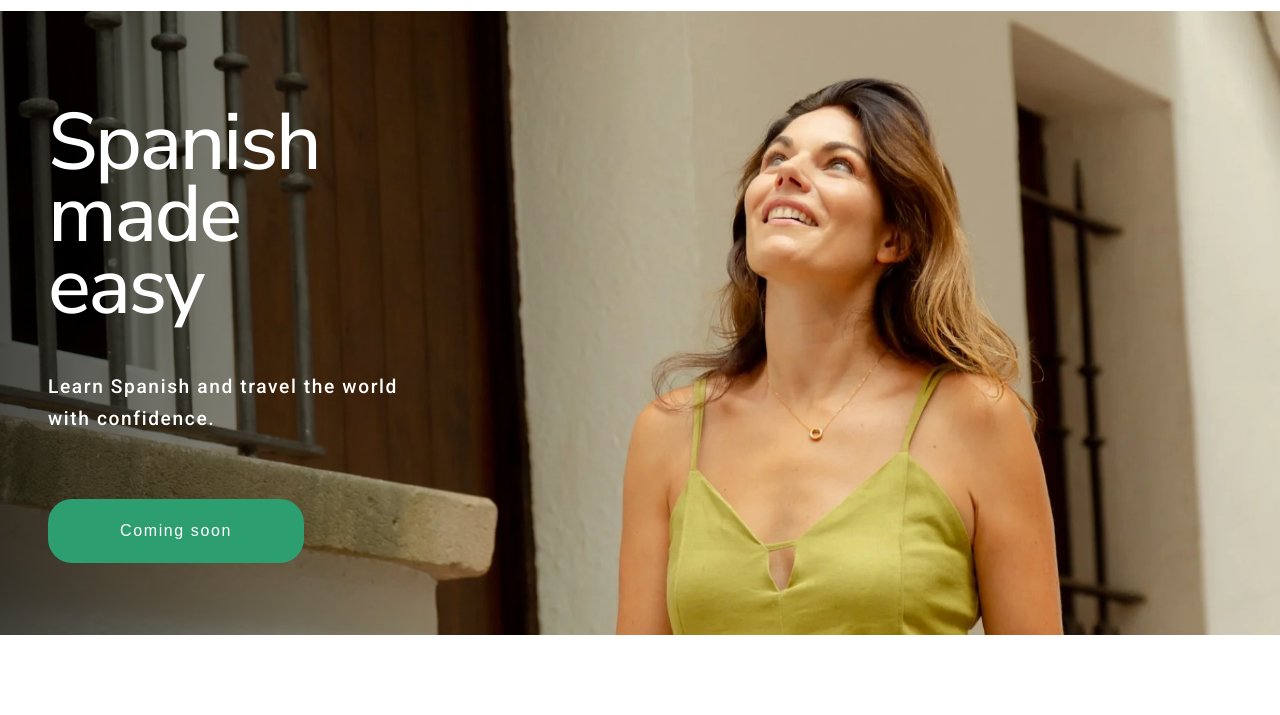
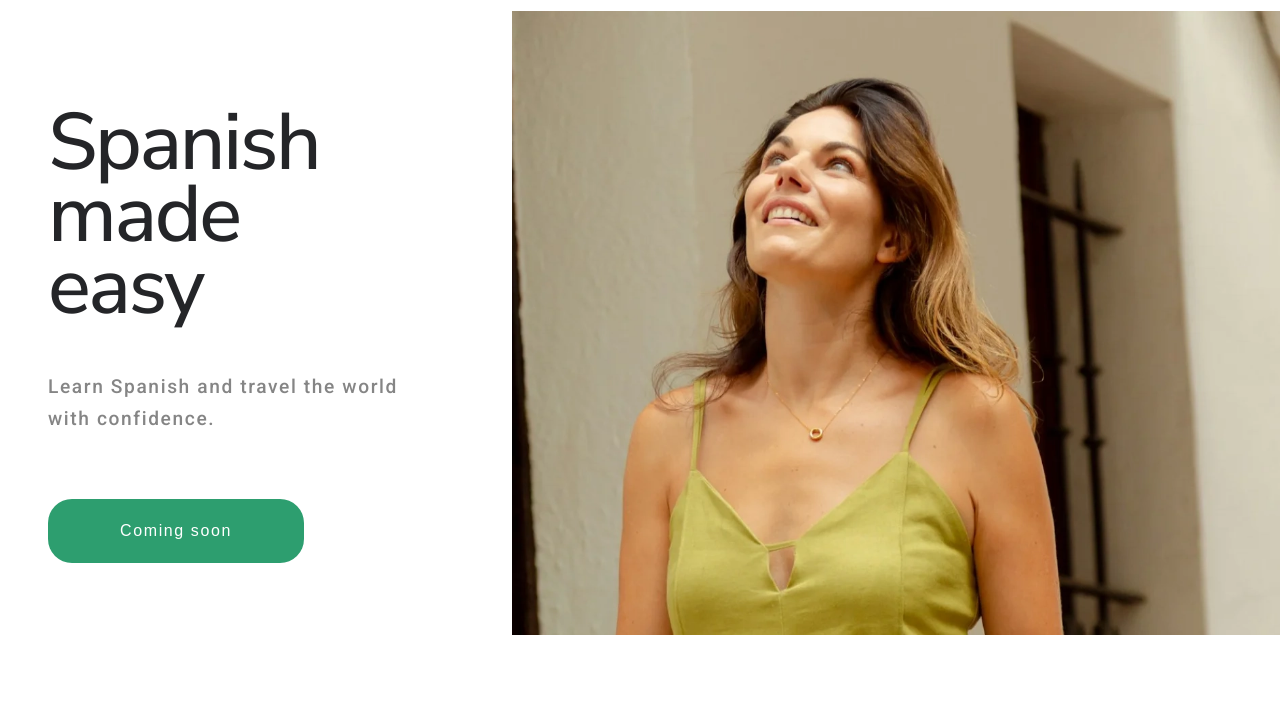
Before and after one commit to lineworkdigital/fluentwise, a plain HTML site: page index.html in a window 1280 px wide. Shown: the part 85-800 px from the top of the page. Drawn offline with nearby package versions, Linux system fonts and the light colour scheme.

Commit message:
Updated website

```diff
--- a/css/04_hero.css
+++ b/css/04_hero.css
@@ -21,14 +21,14 @@
  }
 
  .hero_text h1 {
-    color: var(--color-white);
+    color: var(--color-black);
  }
 
  .hero_text p {
     max-width: var(--size-15);
     margin-bottom: var(--size-9);
     align-self: start;
-    color: var(--color-white);
+    color: var(--color-light-grey);
  }
 
 .hero_img {
@@ -44,9 +44,9 @@
 
 .hero_img_gradient_filter {
     position: absolute;
-    width: 50%;
+    width: 40%;
     height: 624px;
-    background: linear-gradient(to right, rgb(0, 0, 0, 0.7), rgba(0, 0, 0, 0));
+    background: linear-gradient(to right, rgb(255, 255, 255, 1), rgba(255, 255, 255, 1));
 }
 
 
```
